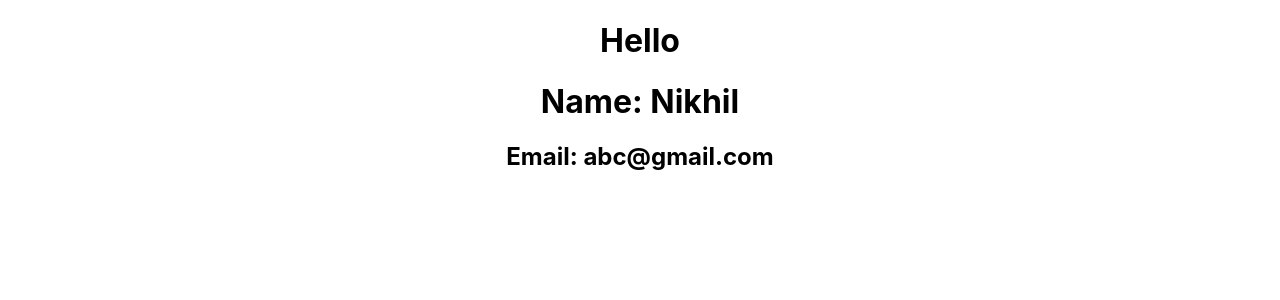
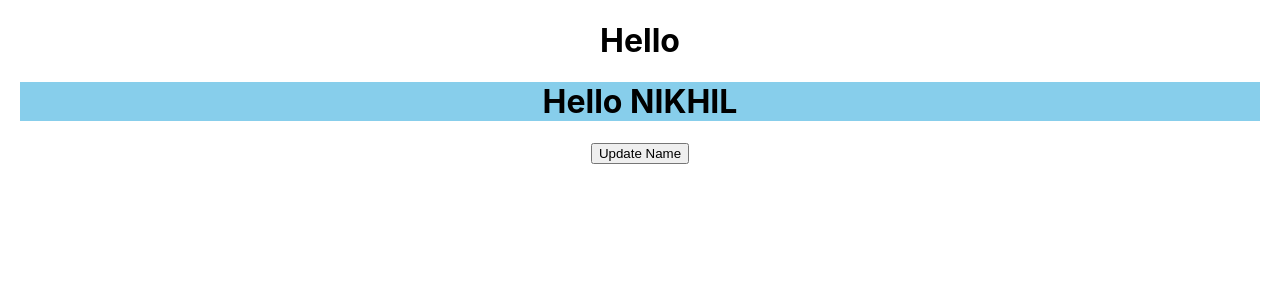
Before and after one commit to Nikhil3389/react-practice, a React (Create React App) app: page / in a window 1280 px wide. Shown: the top 300 px of the page. Built offline with nearby package versions, Linux system fonts and the light colour scheme.

Commit message:
updating names using props state

```diff
--- a/src/App.js
+++ b/src/App.js
@@ -1,5 +1,5 @@
 import logo from './logo.svg';
-import React, { Component } from 'react';
+import React, { Component, useDeferredValue } from 'react';
 
 import './App.css';
 import Students from './components/Students';
@@ -35,14 +35,46 @@ import Students from './components/Students';
 // }
 
 
-function App()
+
+// ####################### props apps.js #########################
+
+// function App()
+// {
+//   return(
+    // <div className="App">
+    //   <h1>Hello</h1>
+    //   <Students name ={"Nikhil"} email={"abc@gmail.com"}/>
+    //   {/* <Students email ={"abc@gmail.com"}/> */}
+    // </div>
+//   )
+// }
+// export default App;
+
+
+
+export default class App extends Component
+
 {
-  return(
-    <div className="App">
+
+
+  constructor()
+  {
+    super();
+    this.state={
+      name: "NIKHIL"
+    }
+  }
+  render()
+  {
+    return(
+         <div className="App">
       <h1>Hello</h1>
-      <Students name ={"Nikhil"} email={"abc@gmail.com"}/>
+      <Students name ={this.state.name}/>
+      <button onClick={() => this.setState({name:"Kataria"})}>Update Name</button>
       {/* <Students email ={"abc@gmail.com"}/> */}
     </div>
-  )
+
+
+    )
+  }
 }
-export default App;
--- a/src/components/Students.js
+++ b/src/components/Students.js
@@ -1,10 +1,32 @@
-function Students(props)
+// ##############################  PROPS   ###########################
+// function Students(props)
+// {
+//     return(
+//         <div>
+//           <h1> Name:  {props.name}</h1>
+//           <h2> Email:  {props.email}</h2>
+//           <h3>Phone: {props.phone}</h3>
+//           <h4>address: {props.address}</h4>
+//         </div>
+//     )
+// }
+// export default Students
+
+import { Component } from "react";
+
+
+
+
+export default class Students extends Component
 {
+  render()
+  {
+    console.log(this.props)
     return(
-        <div>
-          <h1> Name:  {props.name}</h1>
-          <h2> Email:  {props.email}</h2>
-        </div>
+      <div style={{background:'skyblue', margin:20}}>
+        <h1>Hello {this.props.name}</h1>
+
+      </div>
     )
+  }
 }
-export default Students
```
